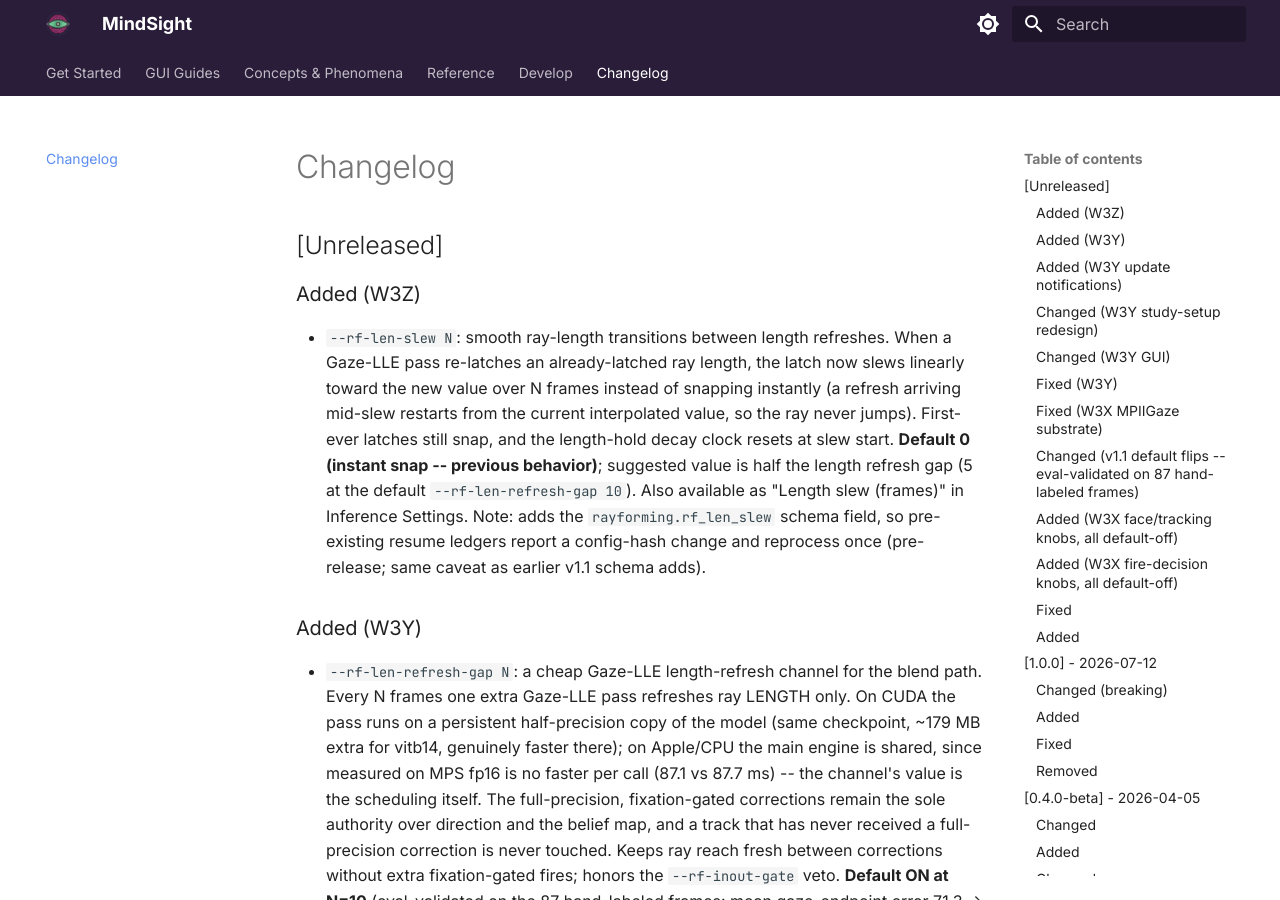
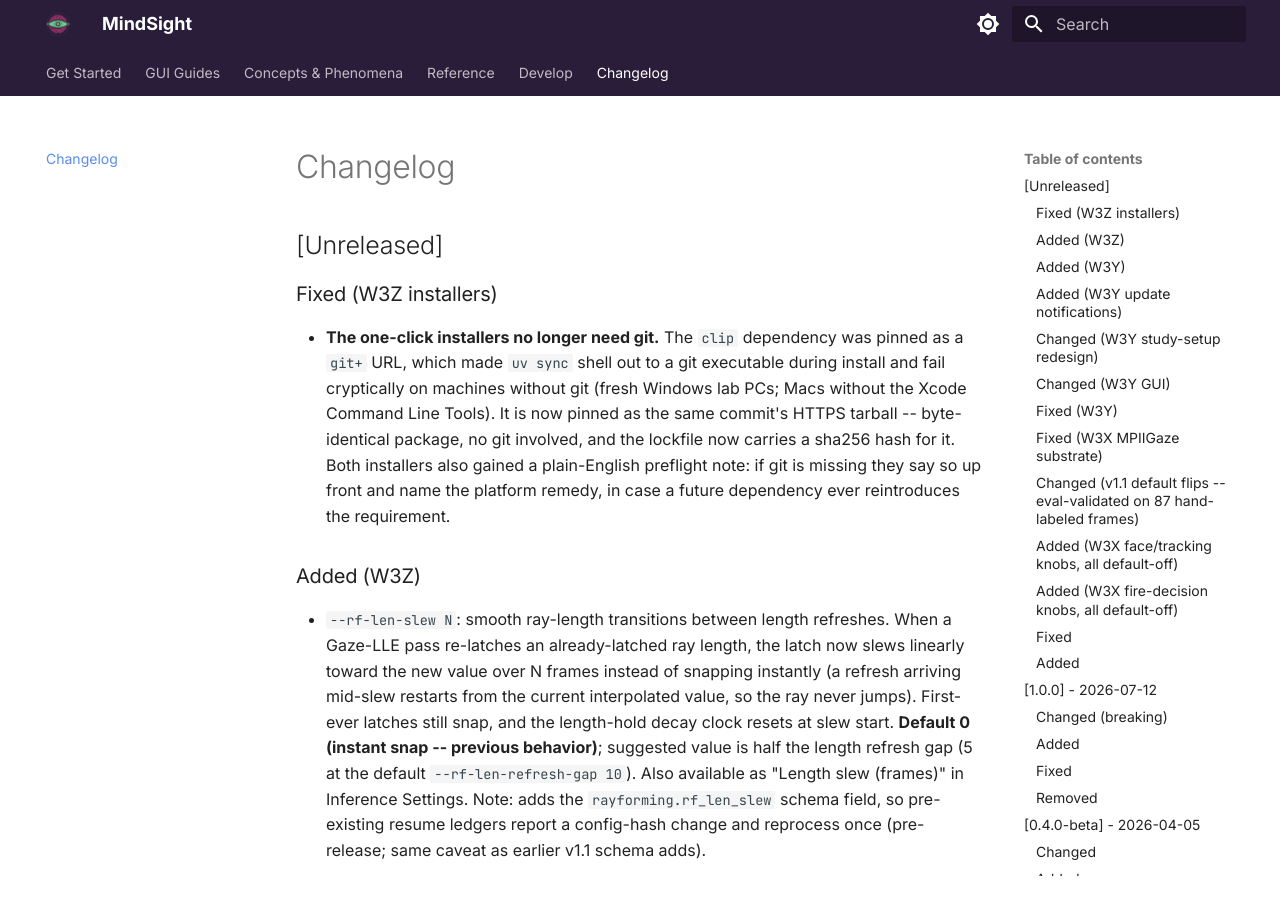
Before and after one commit to kylen-d/mindsight, an MkDocs documentation site: the page built from docs/changelog.md, in a window 1280 px wide and 900 px high. Built offline with MkDocs 1.6.1 and Material for MkDocs 9.7.7, drawn with Linux system fonts in a browser that asks for light colours.

Commit message:
fix: v1.1 w3z-2 one-click install without git -- clip dep pinned as the commit HTTPS tarball instead of git+ (uv.lock regenerated, only the clip entry moved, now sha256-pinned; package byte-identical, verified with uv sync --frozen under a poisoned git shim), plus plain-English no-git preflight notes in both installers before the dependency step

```diff
--- a/docs/changelog.md
+++ b/docs/changelog.md
@@ -1,6 +1,17 @@
 # Changelog
 
 ## [Unreleased]
+
+### Fixed (W3Z installers)
+- **The one-click installers no longer need git.** The `clip` dependency
+  was pinned as a `git+` URL, which made `uv sync` shell out to a git
+  executable during install and fail cryptically on machines without git
+  (fresh Windows lab PCs; Macs without the Xcode Command Line Tools). It
+  is now pinned as the same commit's HTTPS tarball -- byte-identical
+  package, no git involved, and the lockfile now carries a sha256 hash
+  for it. Both installers also gained a plain-English preflight note: if
+  git is missing they say so up front and name the platform remedy, in
+  case a future dependency ever reintroduces the requirement.
 
 ### Added (W3Z)
 - `--rf-len-slew N`: smooth ray-length transitions between length
--- a/pyproject.toml
+++ b/pyproject.toml
@@ -21,7 +21,10 @@ dependencies = [
     "onnxruntime==1.24.2",
     # Object detection
     "ultralytics==8.4.14",
-    "clip @ git+https://github.com/ultralytics/CLIP.git@88ade288431a46233f1556d1e141901b3ef0a36b",
+    # Commit tarball, NOT git+: a VCS dep makes uv/pip shell out to a git
+    # executable, which the one-click installers cannot assume (fresh Windows
+    # lab boxes have no git; macOS prompts for Xcode CLT). Same pinned commit.
+    "clip @ https://github.com/ultralytics/CLIP/archive/88ade288431a46233f1556d1e141901b3ef0a36b.tar.gz",
     # Gaze estimation
     "uniface==1.1.0",  # later releases return Face objects; the pipeline reads the dict face API validated in the golden regime
     "timm==1.0.25",
```
Also changed, not shown: CHANGELOG.md (+11 -0 lines), 3 other files.
